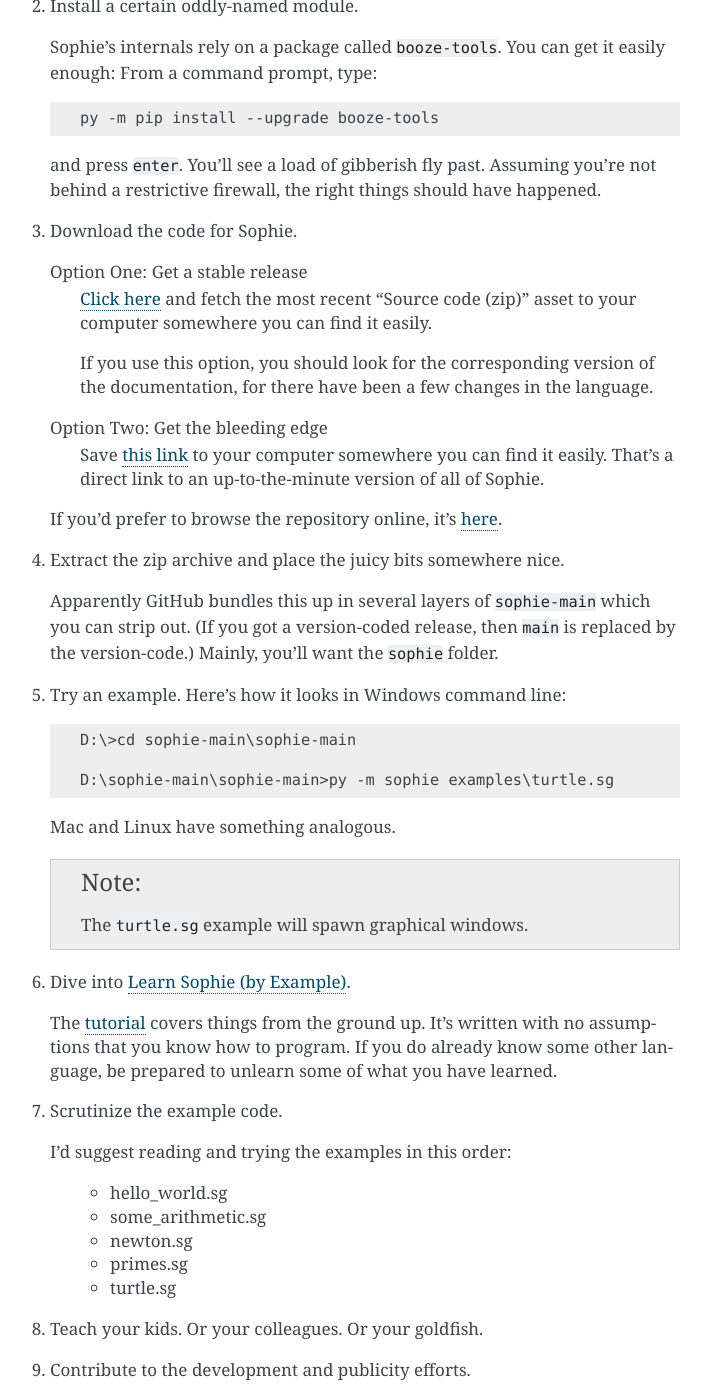
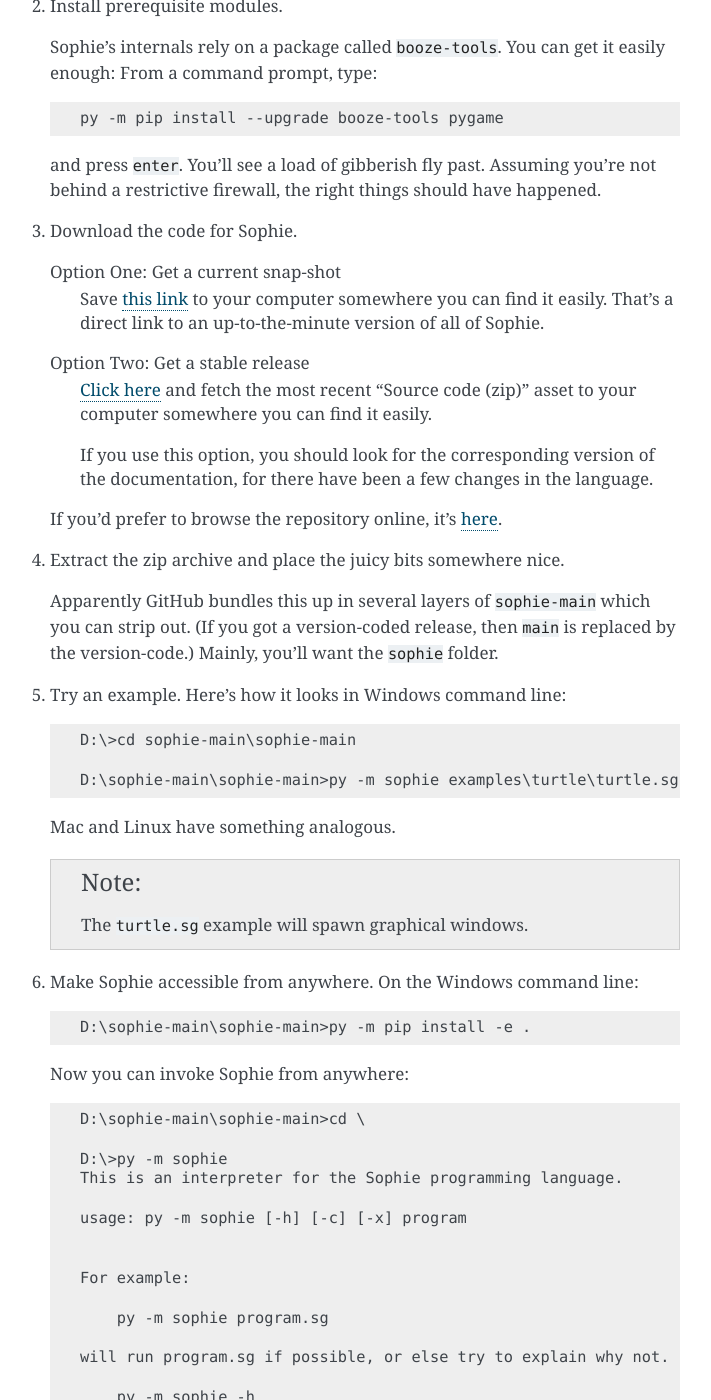
Before and after one commit to kjosib/sophie, a Sphinx documentation site: the page built from docs/quick_start.rst, in a window 1280 px wide and 1400 px high, scrolled down 350 px. Shown: the whole window, without its empty margins (400-1111 px from the left). Built offline with Sphinx 7.4.7, drawn with Linux system fonts in a browser that asks for light colours; some of the changed text lies outside the part shown.

Commit message:
Update quick_start.rst

```diff
--- a/docs/quick_start.rst
+++ b/docs/quick_start.rst
@@ -11,30 +11,30 @@
    It's not evil; it's just completely different. Sophie uses Python internally -- for now.
    So when you finish up with Sophie, you're still left with another popular language.
 
-2. Install a certain oddly-named module.
+2. Install prerequisite modules.
 
    Sophie's internals rely on a package called ``booze-tools``.
    You can get it easily enough: From a command prompt, type::
 
-        py -m pip install --upgrade booze-tools
+        py -m pip install --upgrade booze-tools pygame
 
    and press ``enter``. You'll see a load of gibberish fly past.
    Assuming you're not behind a restrictive firewall, the right things should have happened.
 
 3. Download the code for Sophie.
 
-   Option One: Get a stable release
+   Option One: Get a current snap-shot
+        Save `this link <https://github.com/kjosib/sophie/archive/refs/heads/main.zip>`_
+        to your computer somewhere you can find it easily.
+        That's a direct link to an up-to-the-minute version of all of Sophie.
+
+   Option Two: Get a stable release
         `Click here <https://github.com/kjosib/sophie/releases>`_
         and fetch the most recent "Source code (zip)" asset
         to your computer somewhere you can find it easily.
 
         If you use this option, you should look for the corresponding version
         of the documentation, for there have been a few changes in the language.
-
-   Option Two: Get the bleeding edge
-        Save `this link <https://github.com/kjosib/sophie/archive/refs/heads/main.zip>`_
-        to your computer somewhere you can find it easily.
-        That's a direct link to an up-to-the-minute version of all of Sophie.
 
    If you'd prefer to browse the repository online, it's `here <https://github.com/kjosib/sophie>`_.
 
@@ -48,21 +48,49 @@
 
     D:\>cd sophie-main\sophie-main
 
-    D:\sophie-main\sophie-main>py -m sophie examples\turtle.sg
+    D:\sophie-main\sophie-main>py -m sophie examples\turtle\turtle.sg
 
    Mac and Linux have something analogous.
 
    .. note:: The ``turtle.sg`` example will spawn graphical windows.
 
+6. Make Sophie accessible from anywhere. On the Windows command line::
 
-6. Dive into :doc:`learn`.
+    D:\sophie-main\sophie-main>py -m pip install -e .
+
+   Now you can invoke Sophie from anywhere::
+
+    D:\sophie-main\sophie-main>cd \
+
+    D:\>py -m sophie
+    This is an interpreter for the Sophie programming language.
+
+    usage: py -m sophie [-h] [-c] [-x] program
+
+
+    For example:
+
+        py -m sophie program.sg
+
+    will run program.sg if possible, or else try to explain why not.
+
+        py -m sophie -h
+
+    will explain all the arguments.
+
+    For more information, see:
+
+    Documentation: https://sophie.readthedocs.io/en/latest/
+           GitHub: https://github.com/kjosib/sophie
+
+7. Dive into :doc:`learn`.
 
    The :doc:`tutorial <learn>` covers things from the ground up.
    It's written with no assumptions that you know how to program.
    If you do already know some other language,
    be prepared to unlearn some of what you have learned.
 
-7. Scrutinize the example code.
+8. Scrutinize the example code.
 
    I'd suggest reading and trying the examples in this order:
 
```
Also changed, not shown: other parts of docs/quick_start.rst (+4 -4 lines).
